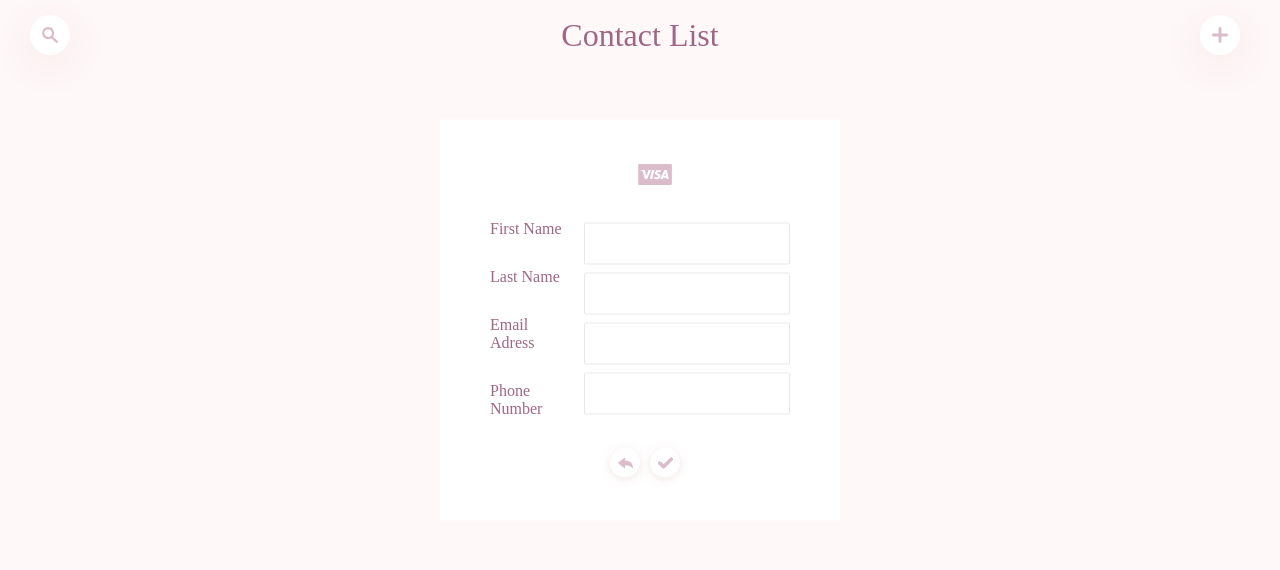
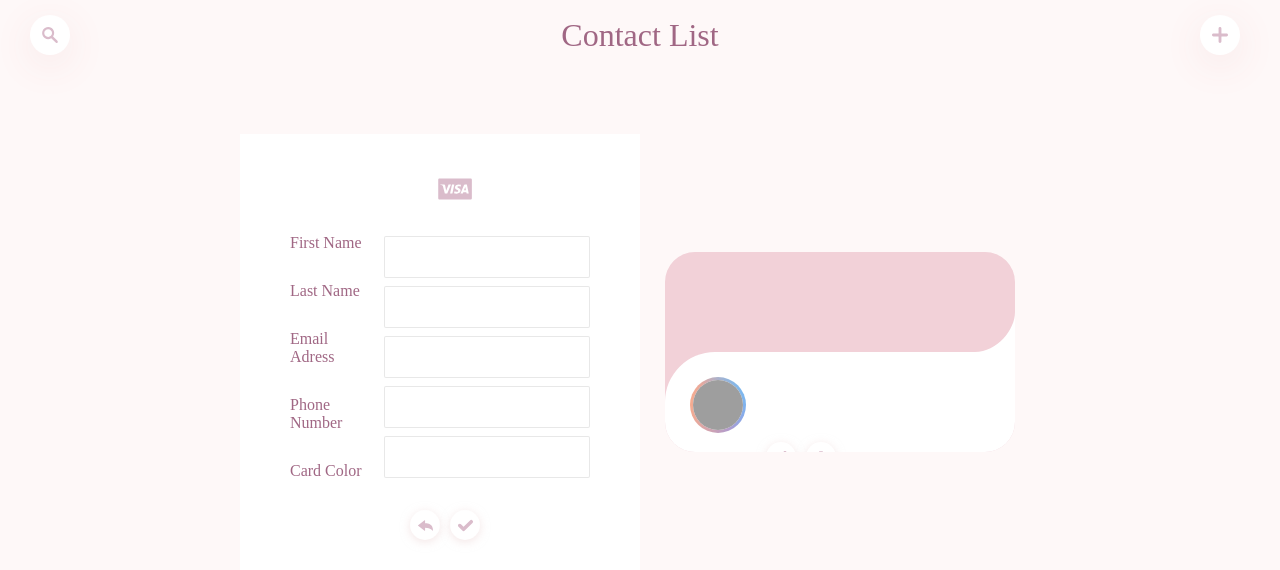
Before and after one commit to jamieecarrasquillo/visa-contact-list, a React (Create React App) app: page /contacts/new in a window 1280 px wide. Shown: the top 570 px of the page. Built offline with nearby package versions, Linux system fonts and the light colour scheme; grey boxes are pictures that could not be loaded.

Commit message:
feat(extra-features) add change of card color feature

```diff
--- a/package.json
+++ b/package.json
@@ -17,6 +17,7 @@
     "babel-jest": "^26.6.0",
     "node": "^16.3.0",
     "react": "^17.0.2",
+    "react-color": "^2.19.3",
     "react-dom": "^17.0.2",
     "react-redux": "^7.2.4",
     "react-router-dom": "^5.2.0",
--- a/src/components/Contact.js
+++ b/src/components/Contact.js
@@ -26,13 +26,19 @@ class Contact extends React.Component {
   }
 
   render() {
+    console.log(this.props.color);
     return (
       <div
         className='single-contact-container'
         onMouseEnter={(e) => this.setState({ hover: true })}
         onMouseLeave={(e) => this.setState({ hover: false })}
         style={{
-          backgroundColor: this.props.index % 2 === 0 ? '#ECC5E0' : '#F2D1D8'
+          backgroundColor:
+            this.props.color.length >= 2
+              ? this.props.color
+              : this.props.index % 2 === 0
+              ? '#ECC5E0'
+              : '#F2D1D8'
         }}
         key={this.props.id}
       >
--- a/src/components/Contacts.js
+++ b/src/components/Contacts.js
@@ -25,6 +25,7 @@ export class Contacts extends React.Component {
                   lastName={contact.last_name}
                   phone={contact.phone}
                   image={contact.image}
+                  color={contact.color ? contact.color : ''}
                 />
               );
             })}
--- a/src/components/Navbar.js
+++ b/src/components/Navbar.js
@@ -1,4 +1,4 @@
-import React, { useEffect, useState, useRef } from 'react';
+import React, { useEffect, useState } from 'react';
 import { Link } from 'react-router-dom';
 import AddIcon from './icons/AddIcon';
 import SearchIcon from './icons/SearchIcon';
@@ -14,7 +14,6 @@ const Navbar = (props) => {
 
   useEffect(() => {
     window.addEventListener('scroll', (e) => {
-      console.log(e);
       console.log(document.documentElement.scrollTop);
       if (
         document.body.scrollTop > SCROLL_BREAKPOINT ||
--- a/src/components/NewContactForm.js
+++ b/src/components/NewContactForm.js
@@ -6,6 +6,7 @@ import VisaBlackIcon from './icons/VisaBlackIcon';
 import GoBackIcon from './icons/GoBackIcon';
 import SaveIcon from './icons/SaveIcon';
 import { Tooltip } from '@material-ui/core';
+import Contact from './Contact';
 import './styling/new-contact-form.css';
 
 export class NewContactForm extends React.Component {
@@ -16,7 +17,8 @@ export class NewContactForm extends React.Component {
       first_name: '',
       last_name: '',
       email: '',
-      phone: ''
+      phone: '',
+      color: ''
     };
 
     this.handleChange = this.handleChange.bind(this);
@@ -35,6 +37,7 @@ export class NewContactForm extends React.Component {
 
   render() {
     return (
+      <div className='outter-new-contact-container'>
         <div className='new-contact-container'>
           <div className='company-logo'>
             <VisaBlackIcon />
@@ -45,6 +48,7 @@ export class NewContactForm extends React.Component {
               <label>Last Name</label>
               <label>Email Adress</label>
               <label>Phone Number</label>
+              <label>Card Color</label>
             </div>
             <div className='form-placeholder'>
               <input
@@ -74,6 +78,13 @@ export class NewContactForm extends React.Component {
                 onChange={this.handleChange}
                 value={this.state.phone}
               />
+
+              <input
+                name='color'
+                type='text'
+                onChange={this.handleChange}
+                value={this.state.color}
+              />
             </div>
           </form>
           <div className='button-container'>
@@ -95,6 +106,17 @@ export class NewContactForm extends React.Component {
             </Tooltip>
           </div>
         </div>
+        <div className='contact-preview-container'>
+          <Contact
+            id={this.state.id}
+            name={this.state.first_name}
+            lastName={this.state.last_name}
+            phone={this.state.phone}
+            image={this.state.image}
+            color={this.state.color}
+          />
+        </div>
+      </div>
     );
   }
 }
--- a/src/components/styling/new-contact-form.css
+++ b/src/components/styling/new-contact-form.css
@@ -1,13 +1,27 @@
-.new-contact-container {
-  background-color: var(--contact-card-color);
-  position: absolute;
-  top: 40%;
-  left: 50%;
+.outter-new-contact-container {
+  display: flex;
+  justify-content: center;
+  align-items: center;
+  height: 100%;
+  margin-top: 5%;
+}
+
+.contact-preview-container {
   padding-top: 5px !important;
   padding-bottom: 18px;
   width: 100%;
   max-width: 400px;
-  transform: translate(-50%, -50%);
+  display: flex;
+  flex-direction: column;
+  align-items: center;
+}
+
+.new-contact-container {
+  background-color: var(--contact-card-color);
+  padding-top: 5px !important;
+  padding-bottom: 18px;
+  width: 100%;
+  max-width: 400px;
   display: flex;
   flex-direction: column;
   align-items: center;
```
Also changed, not shown: 1 other file (tests, documents, lock files or other folders). Lines whose indentation alone changed are shown as unchanged.
